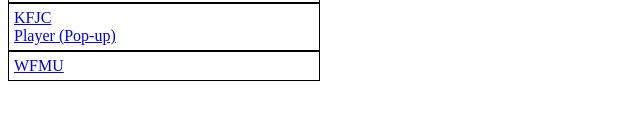
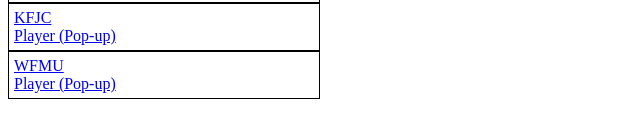
Before and after one commit to crowmagnumb/crowmagnumb.net, a plain HTML site: page index.html in a window 1280 px wide. Shown: the part 213-344 px from the top of the page, without its empty margins (0-640 px from the left). Drawn offline with Linux system fonts and the light colour scheme.

Commit message:
new fmu player

```diff
--- a/index.html
+++ b/index.html
@@ -1,4 +1,4 @@
-<!DOCTYPE html><html lang="en"><head><link rel="shortcut icon" type="image/x-icon" href="favicon.ico"><style>.station-block {
+<!DOCTYPE html><html lang="en"><head><link rel="shortcut icon" type="image/x-icon" href="/favicon.ico"><style>.station-block {
     display: flex;
     flex-direction: column;
     background: light-gray;
@@ -10,4 +10,4 @@
 .station-block video {
     height: 50px;
 }
-</style></head><body><div class="station-block"><a href="https://www.freeformportland.org/" target="_blank">Freeform Portland</a><video controls><source src="https://www.freeformportland.org/listen" type="audio/mpeg"></video></div><div class="station-block"><a href="https://wcbn.org/" target="_blank">WCBN</a><a href="https://app.wcbn.org/?autoplay#now" target="_blank">Player</a></div><div class="station-block"><a href="https://xray.fm/" target="_blank">XRAY</a><video controls><!--https://xray.fm/api/tracks/current ()--><!--https://xray.fm/api/broadcasting (now gives current program, Track gives same result as above so could just call this one)--><source src="http://listen.xray.fm:8000/stream" type="audio/mpeg"></video></div><div class="station-block"><a href="http://kfjc.org" target="_blank">KFJC</a><a href="http://kfjc.org/player" onclick="window.open(this.href, 'kfjcpopupplayer', 'location=no,width=380,height=560,scrollbars=no,resizable=no,toolbar=no,directories=no,menubar=no,status=no'); return false;">Player (Pop-up)</a></div><div class="station-block"><a href="https://wfmu.org" target="_blank">WFMU</a><!-- Doesn't work anymore.--><!--a(href="https://wfmu.org/index.php/audioplayer") Player (Pop-up)--></div></body></html>
+</style></head><body><div class="station-block"><a href="https://www.freeformportland.org/" target="_blank">Freeform Portland</a><video controls><source src="https://www.freeformportland.org/listen" type="audio/mpeg"></video></div><div class="station-block"><a href="https://wcbn.org/" target="_blank">WCBN</a><a href="https://app.wcbn.org/?autoplay#now" target="_blank">Player</a></div><div class="station-block"><a href="https://xray.fm/" target="_blank">XRAY</a><video controls><!--https://xray.fm/api/tracks/current ()--><!--https://xray.fm/api/broadcasting (now gives current program, Track gives same result as above so could just call this one)--><source src="http://listen.xray.fm:8000/stream" type="audio/mpeg"></video></div><div class="station-block"><a href="http://kfjc.org" target="_blank">KFJC</a><a href="http://kfjc.org/player" onclick="window.open(this.href, 'kfjcpopupplayer', 'location=no,width=380,height=560,scrollbars=no,resizable=no,toolbar=no,directories=no,menubar=no,status=no'); return false;">Player (Pop-up)</a></div><div class="station-block"><a href="https://wfmu.org" target="_blank">WFMU</a><a href="http://www.radiorethink.com/tuner/?stationCode=wfmu&amp;stream=hi">Player (Pop-up)</a></div></body></html>
```
